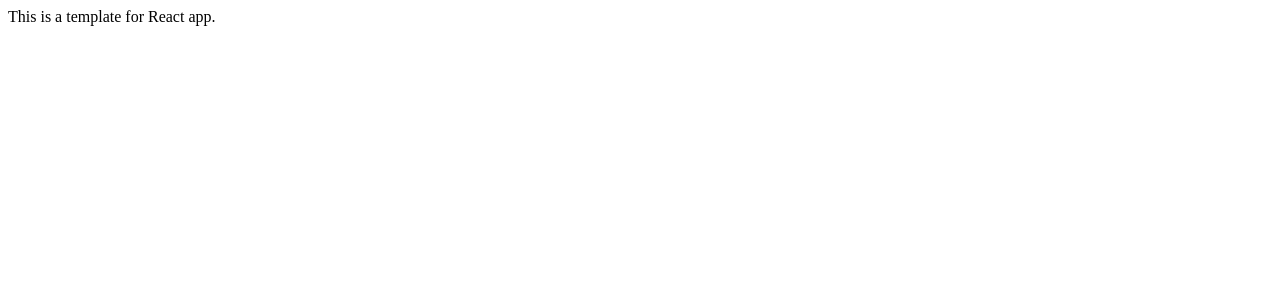
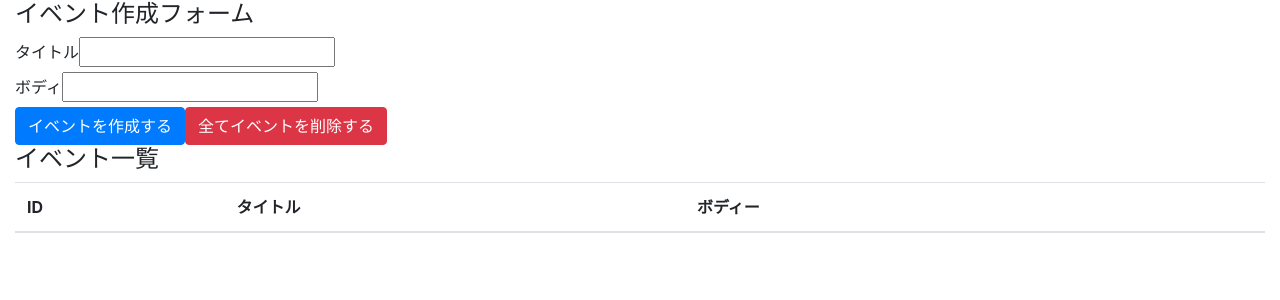
Before and after one commit to sonjfica/react-hooks-101, a React (Create React App) app: page / in a window 1280 px wide. Shown: the top 300 px of the page. Built offline with nearby package versions, Linux system fonts and the light colour scheme.

Commit message:
create event form and event table with bootstarap

```diff
--- a/package.json
+++ b/package.json
@@ -3,6 +3,7 @@
   "version": "0.1.0",
   "private": true,
   "dependencies": {
+    "bootstrap": "4.3.1",
     "react": "^16.11.0",
     "react-dom": "^16.11.0",
     "react-scripts": "3.2.0"
--- a/src/App.js
+++ /dev/null
@@ -1,11 +0,0 @@
-import React from 'react'
-
-const App = () => {
-  return (
-    <div>
-      This is a template for React app.
-    </div>
-  )
-}
-
-export default App
--- /dev/null
+++ b/src/components/App.js
@@ -0,0 +1,39 @@
+import React from 'react'
+
+import 'bootstrap/dist/css/bootstrap.min.css';
+
+const App = () => {
+  return (
+    <div className='container-fluid'>
+      <h4>イベント作成フォーム</h4>
+      <form>
+        <div className='form-gruop'>
+          <label htmlFor="formEventTitle">タイトル</label>
+          <input className='form-controll' id='formEventTitle' />
+        </div>
+
+        <div className='form-gruop'>
+          <label htmlFor="formEventBody">ボディ</label>
+          <input className='form-controll' id='formEventBody' />
+        </div>
+        <button className="btn btn-primary">イベントを作成する</button>
+        <button className="btn btn-danger">全てイベントを削除する</button>
+      </form>
+       <h4>イベント一覧</h4>
+       <table className="table table-hover">
+        <thead>
+          <tr>
+            <th>ID</th>
+            <th>タイトル</th>
+            <th>ボディー</th>
+            <th></th>
+          </tr>
+        </thead>
+        <tbody>
+        </tbody>
+      </table>
+    </div>
+  )
+}
+
+export default App
--- a/src/index.js
+++ b/src/index.js
@@ -1,5 +1,5 @@
 import React from 'react'
 import ReactDOM from 'react-dom'
-import App from './App'
+import App from './components/App'
 
 ReactDOM.render(<App />, document.getElementById('root'))
```
Also changed, not shown: 1 other file (tests, documents, lock files or other folders).
